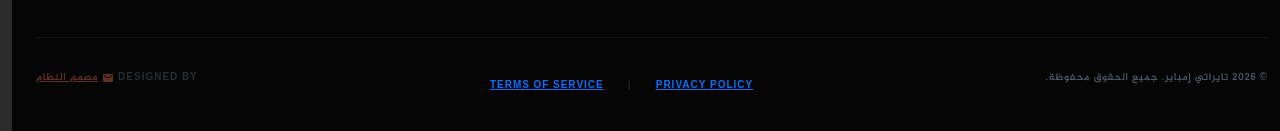
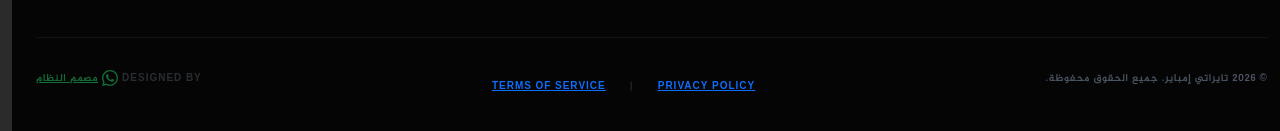
Before and after one commit to hamdisakkaf/tyraty-nextjs2, a Next.js app: page / in a window 1280 px wide. Shown: the part 2584-2715 px from the top of the page. Built offline with nearby package versions, Linux system fonts and the light colour scheme; no server answers; a web font is replaced by a local one.

Commit message:
Footer مصمم النظام

```diff
--- a/app/FooterSocial.js
+++ b/app/FooterSocial.js
@@ -181,12 +181,14 @@
           </div>
  <p className="opacity-50 flex items-center gap-1">
   Designed by
-  <a
-    href="mailto:designer@gmail.com"
-    className="text-[#B85A45] hover:text-white transition-colors font-bold flex items-center gap-1"
+<a
+    href="https://wa.me/967784584000"
+    target="_blank"
+    rel="noopener noreferrer"
+    className="text-[#25D366] hover:text-white transition-colors font-bold flex items-center gap-1"
   >
-    <svg className="w-3 h-3" fill="currentColor" viewBox="0 0 24 24">
-      <path d="M20 4H4c-1.1 0-1.99.9-1.99 2L2 18c0 1.1.9 2 2 2h16c1.1 0 2-.9 2-2V6c0-1.1-.9-2-2-2zm0 4l-8 5-8-5V6l8 5 8-5v2z"/>
+    <svg className="w-4 h-4" fill="currentColor" viewBox="0 0 24 24">
+      <path d="M.057 24l1.687-6.163c-1.041-1.804-1.588-3.849-1.587-5.946.003-6.556 5.338-11.891 11.893-11.891 3.181.001 6.167 1.24 8.413 3.488 2.245 2.248 3.481 5.236 3.48 8.414-.003 6.557-5.338 11.892-11.893 11.892-1.99-.001-3.951-.5-5.688-1.448l-6.305 1.654zm6.597-3.807c1.676.995 3.276 1.591 5.392 1.592 5.448 0 9.886-4.434 9.889-9.885.002-5.462-4.415-9.89-9.881-9.892-5.452 0-9.887 4.434-9.889 9.884-.001 2.225.651 3.891 1.746 5.634l-.999 3.648 3.742-.981zm11.387-5.464c-.074-.124-.272-.198-.57-.347-.297-.149-1.758-.868-2.031-.967-.272-.099-.47-.149-.669.149-.198.297-.768.967-.941 1.165-.173.198-.347.223-.644.074-.297-.149-1.255-.462-2.39-1.475-.883-.788-1.48-1.761-1.653-2.059-.173-.297-.018-.458.13-.606.134-.133.297-.347.446-.521.151-.172.2-.296.3-.495.099-.198.05-.372-.025-.521-.075-.148-.669-1.611-.916-2.206-.242-.579-.487-.501-.669-.51l-.57-.01c-.198 0-.52.074-.792.372s-1.04 1.016-1.04 2.479 1.065 2.876 1.213 3.074c.149.198 2.095 3.2 5.076 4.487.709.306 1.263.489 1.694.626.712.226 1.36.194 1.872.118.571-.085 1.758-.719 2.006-1.413.248-.695.248-1.29.173-1.414z"/>
     </svg>
     مصمم النظام
   </a>
```
